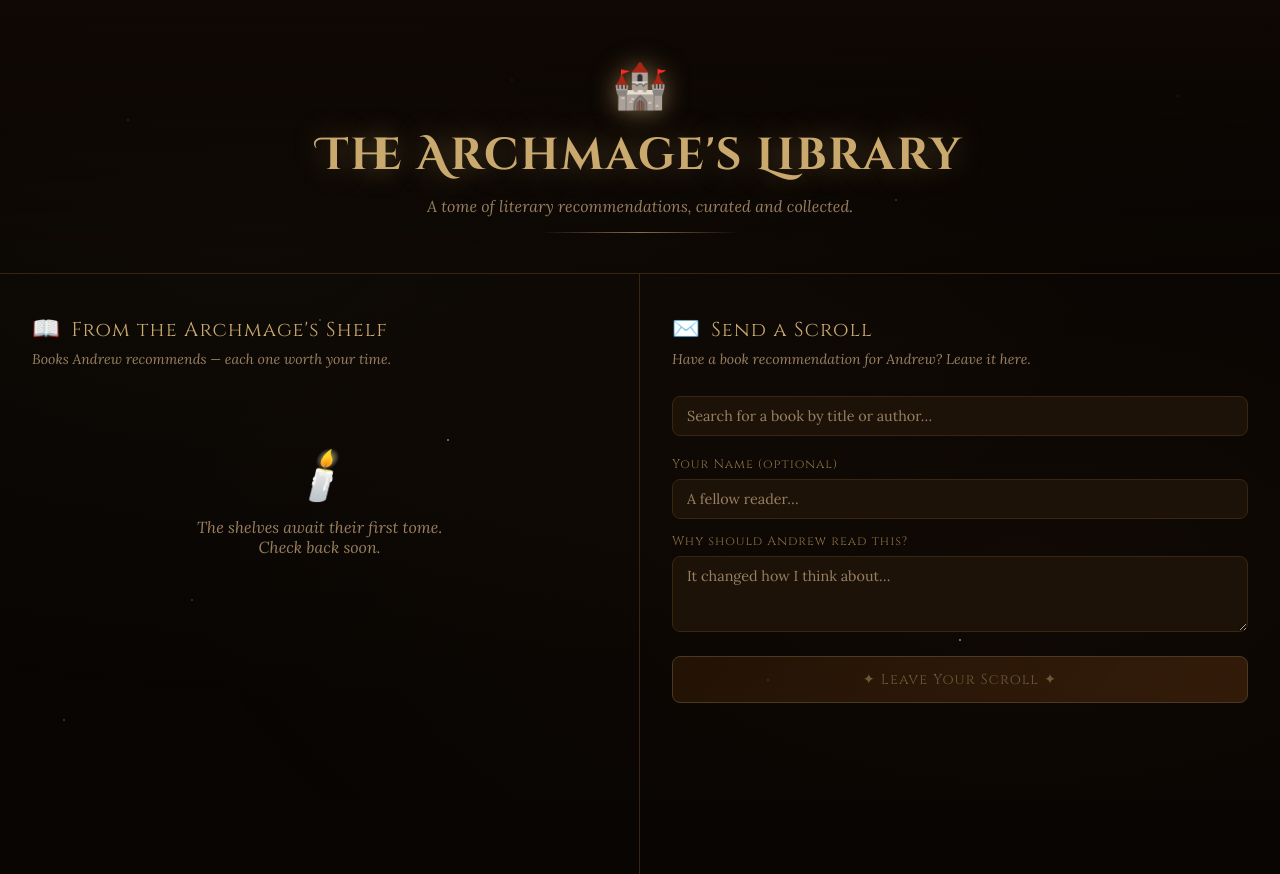
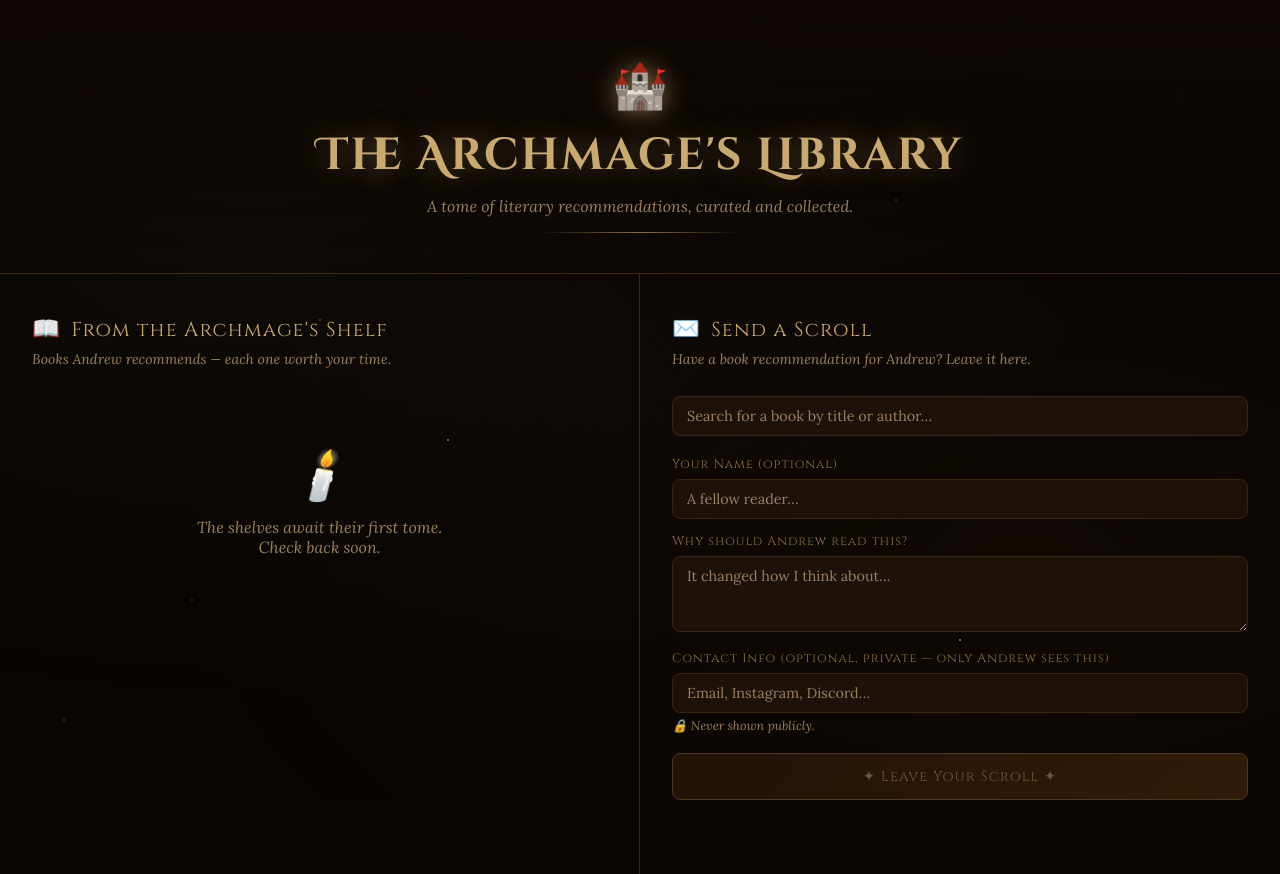
Before and after one commit to sizemoreandrew/sizemore-server, a Flask app: page / in a window 1280 px wide. Run offline with Flask 3, Linux system fonts and the light colour scheme; data that the repository does not hold is empty; parts of the project's set-up code (start-up, migrations or seed data) failed here and were passed over.

Commit message:
bookrecs: show public recs in grid, add private contact field
- User recommendations now displayed in full-width grid below main panels
- Added optional private contact info field (email/social) on submission
- Contact info visible only in admin panel, never shown publicly

Co-Authored-By: Claude Sonnet 4.6 <noreply@anthropic.com>

```diff
--- a/dashboard/bookrecs/app.py
+++ b/dashboard/bookrecs/app.py
@@ -37,8 +37,13 @@ def init_db():
         year INTEGER,
         recommended_by TEXT,
         message TEXT,
+        contact_info TEXT,
         created_at TIMESTAMP DEFAULT CURRENT_TIMESTAMP
     )''')
+    try:
+        conn.execute('ALTER TABLE user_recs ADD COLUMN contact_info TEXT')
+    except Exception:
+        pass
     conn.commit()
     conn.close()
 
@@ -85,9 +90,9 @@ def submit_rec():
         return jsonify({'error': 'title and author required'}), 400
     conn = get_db()
     conn.execute(
-        'INSERT INTO user_recs (title, author, cover_url, ol_key, year, recommended_by, message) VALUES (?,?,?,?,?,?,?)',
+        'INSERT INTO user_recs (title, author, cover_url, ol_key, year, recommended_by, message, contact_info) VALUES (?,?,?,?,?,?,?,?)',
         (data['title'], data['author'], data.get('cover_url'), data.get('ol_key'),
-         data.get('year'), data.get('recommended_by') or 'Anonymous', data.get('message', ''))
+         data.get('year'), data.get('recommended_by') or 'Anonymous', data.get('message', ''), data.get('contact_info', ''))
     )
     conn.commit()
     conn.close()
--- a/dashboard/bookrecs/templates/admin.html
+++ b/dashboard/bookrecs/templates/admin.html
@@ -135,6 +135,7 @@
         <div class="book-row-title">{{ book.title }}</div>
         <div class="book-row-author">{{ book.author }}{% if book.year %} · {{ book.year }}{% endif %}</div>
         <div class="book-row-from">From: {{ book.recommended_by }}</div>
+        {% if book.contact_info %}<div class="book-row-note" style="color:var(--amber)">📬 {{ book.contact_info }}</div>{% endif %}
         {% if book.message %}<div class="book-row-note">"{{ book.message }}"</div>{% endif %}
       </div>
       <button class="danger" onclick="deleteRec({{ book.id }}, 'user_recs', 'ur-{{ book.id }}')">Dismiss</button>
--- a/dashboard/bookrecs/templates/index.html
+++ b/dashboard/bookrecs/templates/index.html
@@ -357,12 +357,25 @@
       border-top: 1px solid var(--border);
       margin: 28px 0;
     }
-    .recs-header {
-      font-family: 'Cinzel', serif;
-      font-size: 0.88rem;
+    .contact-note {
+      font-size: 0.78rem;
       color: var(--muted);
-      letter-spacing: 0.06em;
-      margin-bottom: 16px;
+      font-style: italic;
+      margin-top: 4px;
+    }
+
+    /* ── Community scrolls section ── */
+    .community-section {
+      position: relative; z-index: 1;
+      border-top: 1px solid var(--border);
+      padding: 48px 32px;
+    }
+    .community-section .panel-title { margin-bottom: 6px; }
+    .community-section .panel-subtitle { margin-bottom: 28px; }
+    .community-grid {
+      display: grid;
+      grid-template-columns: repeat(auto-fill, minmax(280px, 1fr));
+      gap: 16px;
     }
 
     /* scrollbar */
@@ -442,13 +455,21 @@
         <label for="message">Why should Andrew read this?</label>
         <textarea id="message" rows="3" placeholder="It changed how I think about…"></textarea>
       </div>
+      <div class="form-group">
+        <label for="contactInfo">Contact Info (optional, private — only Andrew sees this)</label>
+        <input type="text" id="contactInfo" placeholder="Email, Instagram, Discord…">
+        <div class="contact-note">🔒 Never shown publicly.</div>
+      </div>
       <button class="submit-btn" id="submitBtn" disabled>✦ Leave Your Scroll ✦</button>
+    </div>
+  </main>
 
-      <!-- Previous recommendations -->
+  <!-- Community scrolls -->
   {% if user_recs %}
-      <hr class="section-divider">
-      <div class="recs-header">✦ SCROLLS ALREADY RECEIVED ✦</div>
-      <div class="books">
+  <section class="community-section">
+    <div class="panel-title"><span class="icon">📜</span> Scrolls Received</div>
+    <div class="panel-subtitle">Books others have recommended to Andrew.</div>
+    <div class="community-grid">
       {% for book in user_recs %}
       <div class="book-card">
         {% if book.cover_url %}
@@ -466,9 +487,8 @@
       </div>
       {% endfor %}
     </div>
+  </section>
   {% endif %}
-    </div>
-  </main>
 
   <div class="toast" id="toast"></div>
 
@@ -539,7 +559,8 @@
       const payload = {
         ...selectedBookData,
         recommended_by: document.getElementById('fromName').value.trim(),
-        message: document.getElementById('message').value.trim()
+        message: document.getElementById('message').value.trim(),
+        contact_info: document.getElementById('contactInfo').value.trim()
       };
       const res = await fetch('/api/recommend', {
         method: 'POST',
```
Lines whose indentation alone changed are shown as unchanged.
